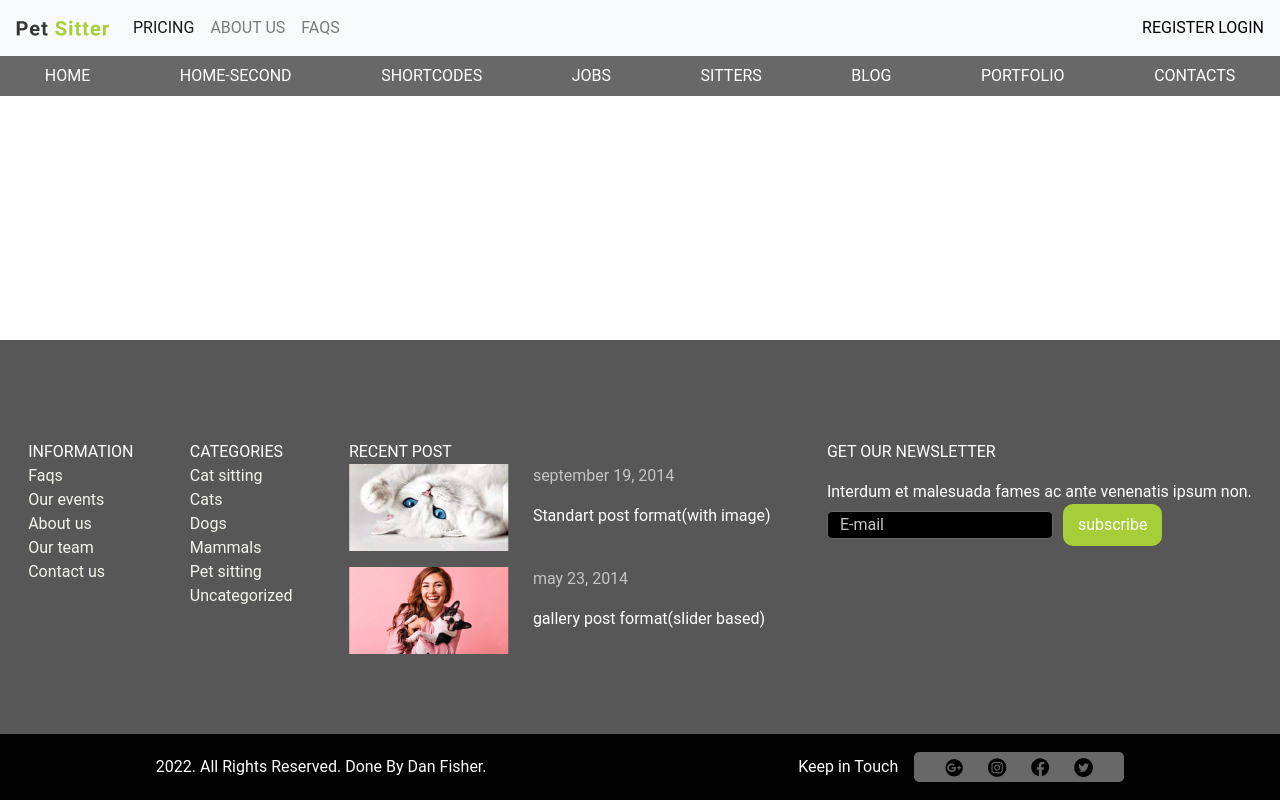
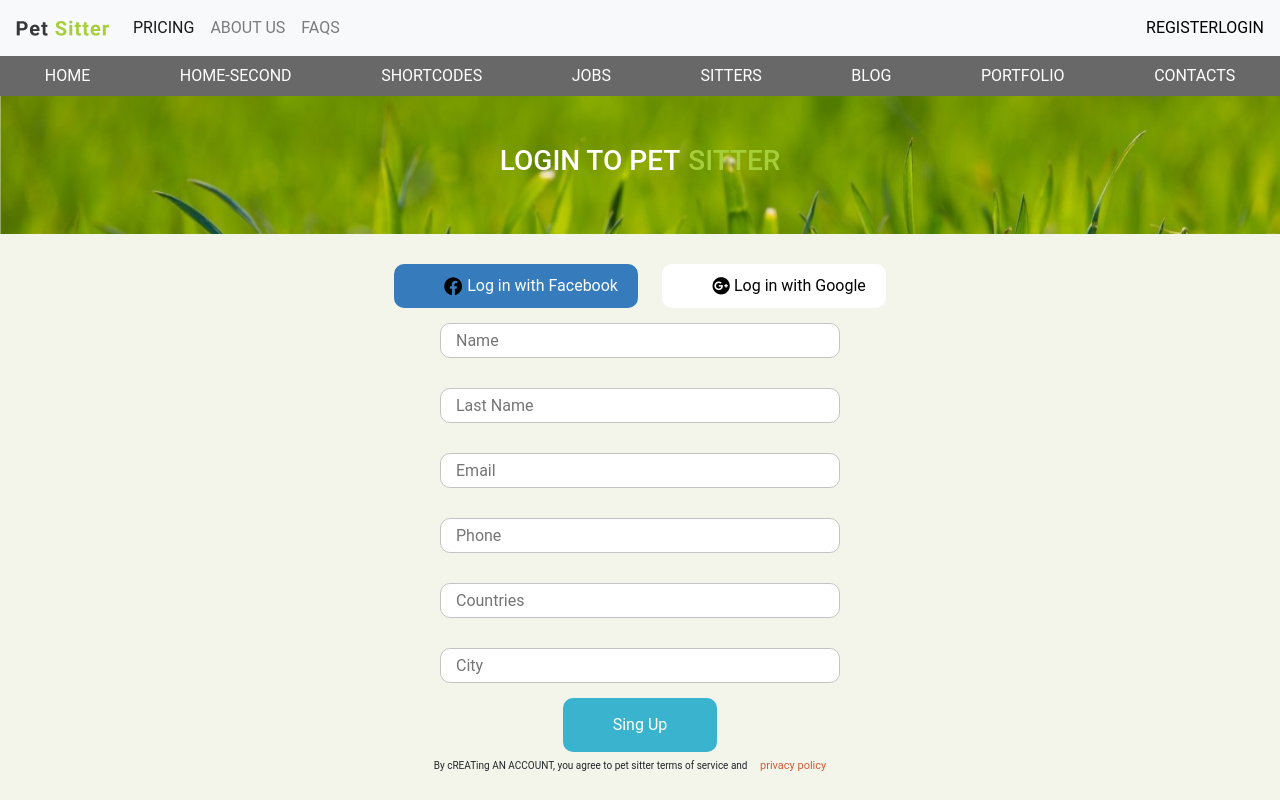
Before and after one commit to VadymTsymbaliuk/Test_Pet_Sitters_Vue, a Vue app: page /register in a window 1280 px wide. Shown: the top 800 px of the page. Built offline with nearby package versions, Linux system fonts and the light colour scheme.

Commit message:
add create login pages

```diff
--- a/src/components/VHeader.vue
+++ b/src/components/VHeader.vue
@@ -33,7 +33,7 @@
         <form class="form-inline my-2 my-lg-0">
           <div class="header_wrapper_black_right">
             <router-link to="/register-login">REGISTER</router-link>
-            <a href=""><span class="icon-icons8-youtube"></span> LOGIN</a>
+            <router-link to="/register">LOGIN</router-link>
           </div>
         </form>
       </div>
@@ -103,6 +103,7 @@ export default {
   display: flex;
   flex-direction: column;
 }
+
 @media screen and (max-width: 768px) {
   .header_wrapper_white_up {
     text-align: center;
--- a/src/router/index.js
+++ b/src/router/index.js
@@ -4,6 +4,7 @@ import HomeSecond from "@/views/HomeSecond";
 import VJobs from "@/views/VJobs";
 import SittersList from "@/views/SittersList";
 import RegisterView from "@/views/RegisterView";
+import LoginView from "@/views/LoginView";
 
 const routes = [
   {
@@ -31,6 +32,11 @@ const routes = [
     name: "RegisterView",
     component: RegisterView,
   },
+  {
+    path: "/register",
+    name: "LoginView",
+    component: LoginView,
+  },
   // {
   //   path: "/about",
   //   name: "about",
--- a/src/views/LoginView.vue
+++ b/src/views/LoginView.vue
@@ -1,6 +1,43 @@
 <template>
-  <div class="home">
-    <img alt="Vue logo" src="../assets/logo.png" />
+  <div>
+    <div
+      class="wrapper_support bg_support_2 d-flex align-content-center justify-content-center"
+    >
+      <div class="my-5 align-content-center justify-content-center">
+        <div class="d-flex">
+          <h3 class="text-color_white">LOGIN TO PET</h3>
+          <h3 class="text-color_green ml-2">SITTER</h3>
+        </div>
+      </div>
+    </div>
+    <div class="d-flex form-wrapper justify-content-around">
+      <div class="w-100 h-100 align-self-center">
+        <div class="align-items-center flex-column d-flex">
+          <div class="d-flex">
+            <a class="mr-4 bg_a" href="">
+              <img src="../assets/img/facebook.png" /> Log in with Facebook</a
+            >
+            <a href=""
+              ><img src="../assets/img/google-plus.png" /> Log in with Google</a
+            >
+          </div>
+
+          <input placeholder="Name" type="" />
+          <input placeholder="Last Name" type="text" />
+          <input placeholder="Email" type="email" />
+          <input placeholder="Phone" type="text" />
+          <input placeholder="Countries" type="text" />
+          <input placeholder="City" type="text" />
+          <button>Sing Up</button>
+          <div class="">
+            <span class="text_info"
+              >By cREATing AN ACCOUNT, you agree to pet sitter terms of service
+              and </span
+            ><a class="privacy_policy">privacy policy</a>
+          </div>
+        </div>
+      </div>
+    </div>
   </div>
 </template>
 
@@ -10,3 +47,86 @@ export default {
   components: {},
 };
 </script>
+
+<style lang="scss" scoped>
+.form-wrapper {
+  padding: 30px 0;
+  background: #f3f5eb;
+
+  a {
+    padding: 10px 20px 10px 50px;
+    background: #ffffff;
+    border-radius: 10px;
+  }
+
+  input {
+    margin: 15px;
+    width: 400px;
+    height: 35px;
+    border: 1px solid #c4c4c4;
+    border-radius: 10px;
+    padding-left: 15px;
+  }
+
+  button {
+    background: #39b3ce;
+    border: none;
+    padding: 15px 50px;
+    border-radius: 10px;
+    color: #ffffff;
+  }
+}
+
+a.bg_a {
+  background: #367cbd;
+  color: #ffffff;
+}
+
+a.bg_a:hover {
+  background: #ffffff;
+  color: #367cbd;
+}
+
+a.privacy_policy {
+  background: none;
+  border-radius: 0;
+  color: #ce5d39;
+  cursor: pointer;
+  font-size: 11px;
+  padding-left: 10px;
+}
+
+.bg_support_2 {
+  background-image: url("../assets/img/bg_suport_2.png");
+}
+
+.text_info {
+  font-size: 10px;
+}
+
+.text-color_white {
+  color: #ffffff;
+}
+
+.text-color_green {
+  color: #a6ce39;
+}
+
+@media screen and (max-width: 968px) {
+  .form-wrapper {
+    padding: 20px 0;
+    flex-direction: column;
+
+    span {
+      color: #ffffff;
+    }
+
+    a {
+      padding: 5px 5px 5px 10px;
+      background: #ffffff;
+      border-radius: 10px;
+      color: #000000;
+    }
+  }
+}
+</style>
```
